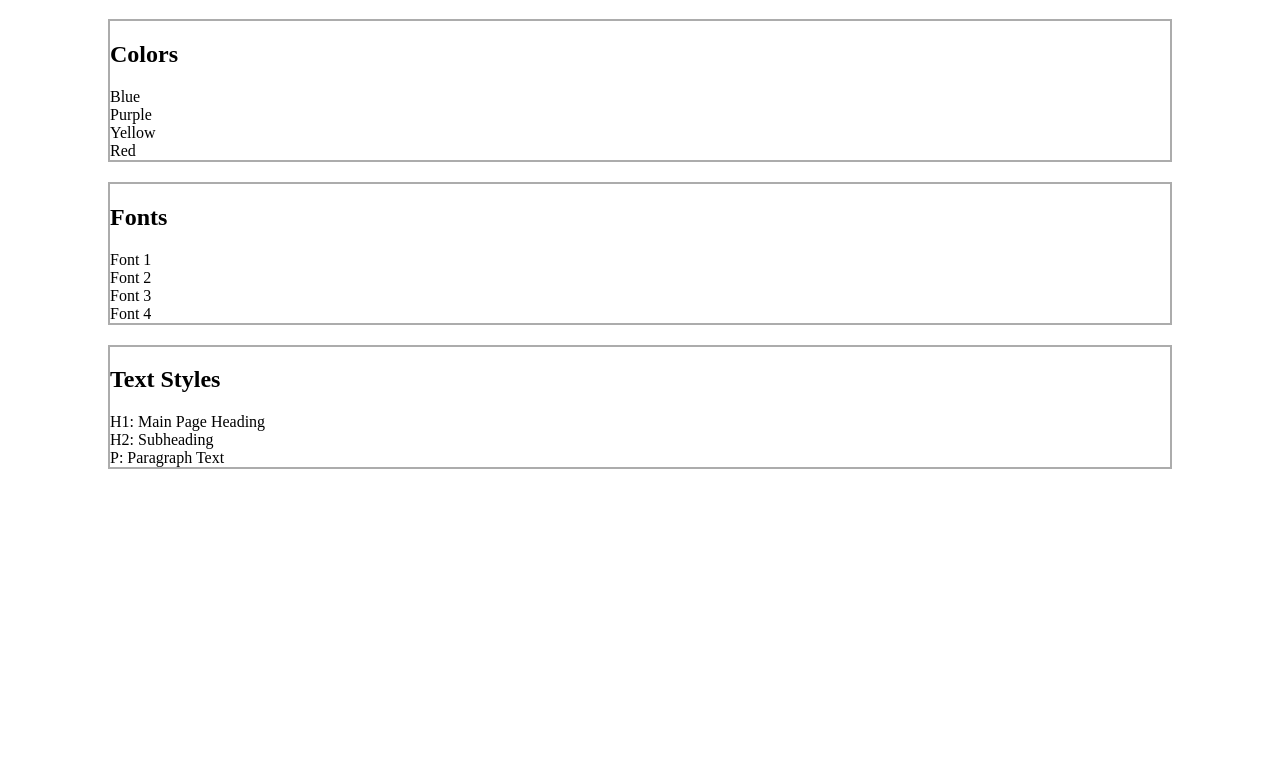
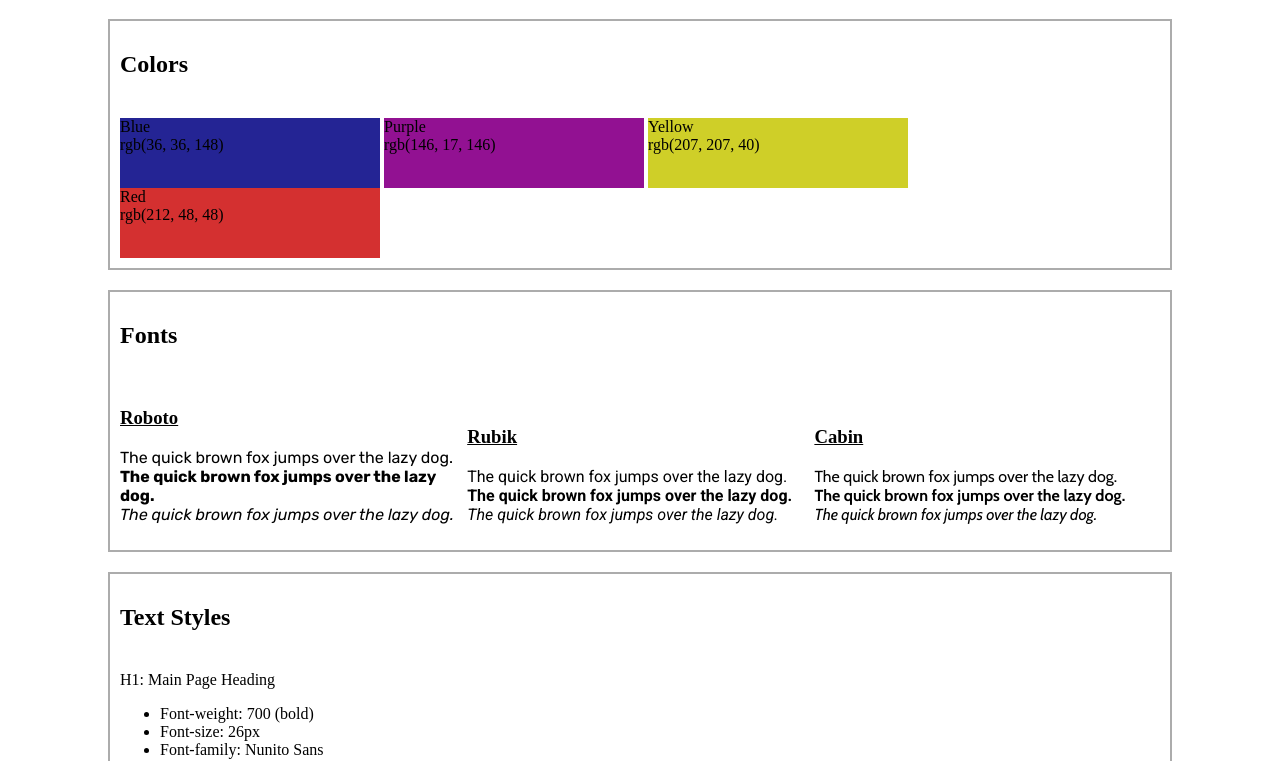
Before and after one commit to tylerpmurray/designsystem, a plain HTML site: page index.html in a window 1280 px wide. Shown: the part 61-822 px from the top of the page. Before the commit the page ends 800 px from the top, so only its background shows below. Drawn offline with nearby package versions, Linux system fonts and the light colour scheme; a script that the page names is missing.

Commit message:
add fonts colors text and header placeholder texts

```diff
--- a/index.html
+++ b/index.html
@@ -6,6 +6,8 @@
     <title>Design System</title>
     <link rel='stylesheet' type='text/css' media='screen' href='styles.css'>
     <script src='main.js'></script>
+    <link rel="preconnect" href="https://fonts.gstatic.com">
+    <link href="https://fonts.googleapis.com/css2?family=Cabin:ital,wght@0,400;0,700;1,400&family=Roboto:ital,wght@0,400;0,700;1,400&family=Rubik:ital,wght@0,400;0,700;1,400&display=swap" rel="stylesheet">
 </head>
 <body>
     <header>
@@ -14,27 +16,57 @@
     <section id="colors">
         <h2>Colors</h2>
         <div id="color-container">
-            <div class="box blue">Blue</div>
-            <div class="box purple">Purple</div>
-            <div class="box yellow">Yellow</div>
-            <div class="box red">Red</div>
+            <div class="blue">Blue<br>rgb(36, 36, 148)</div>
+            <div class="purple">Purple<br>rgb(146, 17, 146)</div>
+            <div class="yellow">Yellow<br>rgb(207, 207, 40)</div>
+            <div class="red">Red<br>rgb(212, 48, 48)</div>
         </div>
     </section>
     <section id="fonts">
         <h2>Fonts</h2>
         <div id="font-container">
-            <div class="font blue">Font 1</div>
-            <div class="font purple">Font 2</div>
-            <div class="font yellow">Font 3</div>
-            <div class="font red">Font 4</div>
+            <div class="roboto"><h3>Roboto</h3>
+                <p>The quick brown fox jumps over the lazy dog.<br>
+                    <strong>The quick brown fox jumps over the lazy dog.</strong><br>
+                     <em> The quick brown fox jumps over the lazy dog.</em></p>
+            </div>
+            <div class="rubik"><h3>Rubik</h3>
+                <p>The quick brown fox jumps over the lazy dog.<br>
+                    <strong>The quick brown fox jumps over the lazy dog.</strong><br>
+                     <em> The quick brown fox jumps over the lazy dog.</em></p>
+            </div>
+            <div class="cabin"><h3>Cabin</h3>
+                <p>The quick brown fox jumps over the lazy dog.<br>
+                    <strong>The quick brown fox jumps over the lazy dog.</strong><br>
+                     <em> The quick brown fox jumps over the lazy dog.</em></p>
+            </div>
+
         </div>
     </section>
     <section id="styles">
         <h2>Text Styles</h2>
         <div id="style-container">
-            <div class="header1">H1: Main Page Heading</div>
-            <div class="header2">H2: Subheading</div>
-            <div class="paragraph">P: Paragraph Text</div>
+            <div class="header1">H1: Main Page Heading
+                <ul>
+                    <li>Font-weight: 700 (bold)</li>
+                    <li>Font-size: 26px</li>
+                    <li>Font-family: Nunito Sans</li>
+                </ul>
+            </div>
+            <div class="header2">H2: Subheading
+                <ul>
+                    <li>Font-weight: 700 (bold)</li>
+                    <li>Font-size: 26px</li>
+                    <li>Font-family: Nunito Sans</li>
+                </ul>
+            </div>
+            <div class="paragraph">P: Paragraph Text
+                <ul>
+                    <li>Font-weight: 700 (bold)</li>
+                    <li>Font-size: 26px</li>
+                    <li>Font-family: Nunito Sans</li>
+                </ul>
+            </div>
         </div>
     </section>
 </body>
--- a/styles.css
+++ b/styles.css
@@ -8,3 +8,61 @@ section {
 header{
     margin: 0px 100px;
 }
+#color-container, #font-container, #style-container{
+    padding: 10px 10px;
+}
+
+h2{
+    padding: 10px 10px;
+}
+
+
+
+/* Color Section */
+
+.blue{
+    background-color: rgb(36, 36, 148);
+}
+
+.purple{
+    background-color: rgb(146, 17, 146);
+}
+
+.yellow{
+    background-color: rgb(207, 207, 40);
+}
+
+.red{
+    background-color: rgb(212, 48, 48);
+}
+
+#color-container div{
+    width: 25%;
+    height: 70px;
+    display: inline-block;
+}
+
+/* Font Section */
+.roboto, .rubik, .cabin{
+    display: inline-block;
+    width: 33%;
+}
+
+.roboto h3, .rubik h3, .cabin h3{
+    text-decoration: underline;
+}
+
+.cabin p{
+    font-family: 'Cabin', sans-serif;
+    text-decoration: none;
+}
+
+.rubik p{
+    font-family: 'Roboto', sans-serif;
+    text-decoration: none;
+}
+
+.roboto p{
+    font-family: 'Rubik', sans-serif;
+    text-decoration: ;
+}
```
